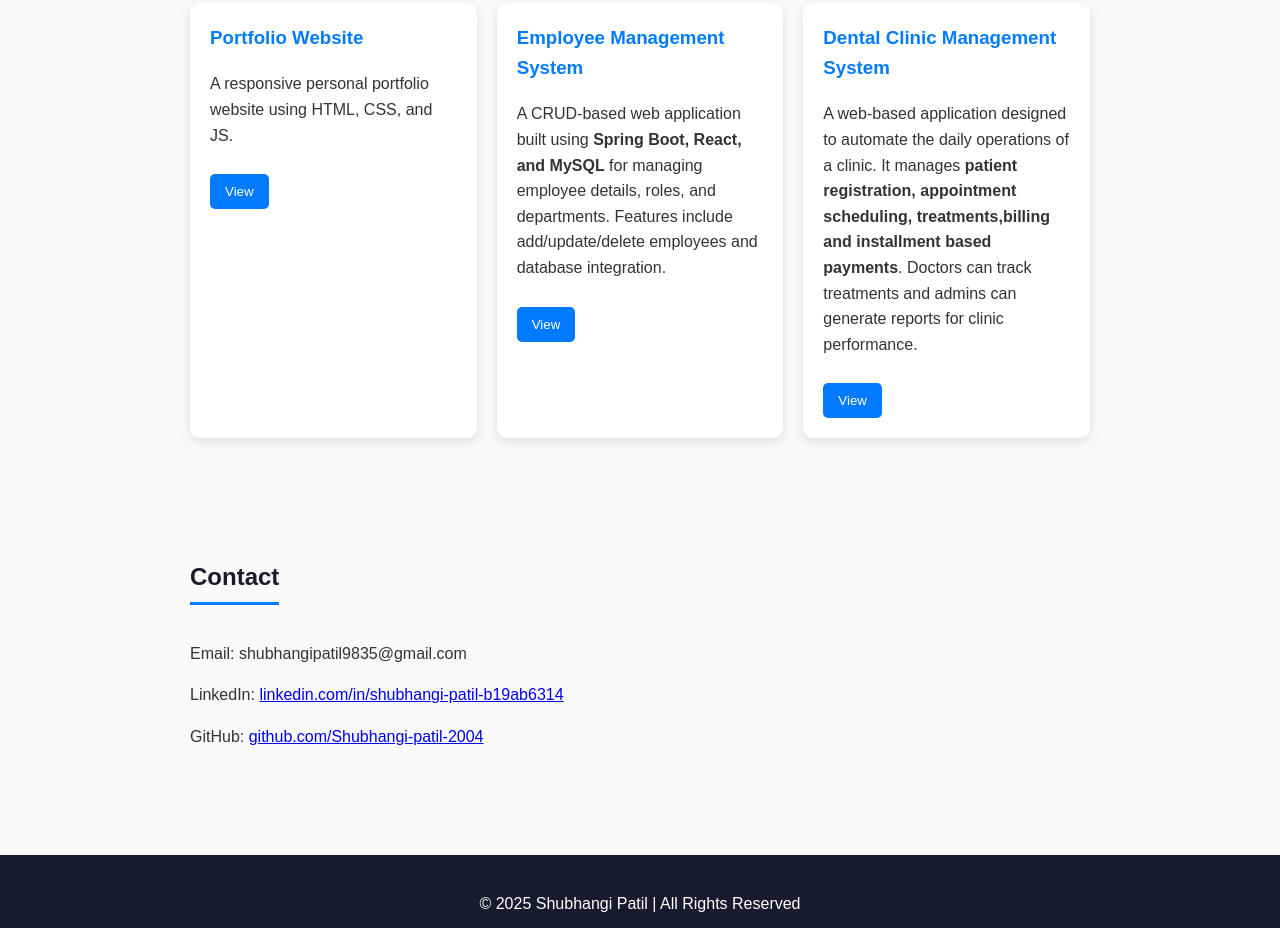
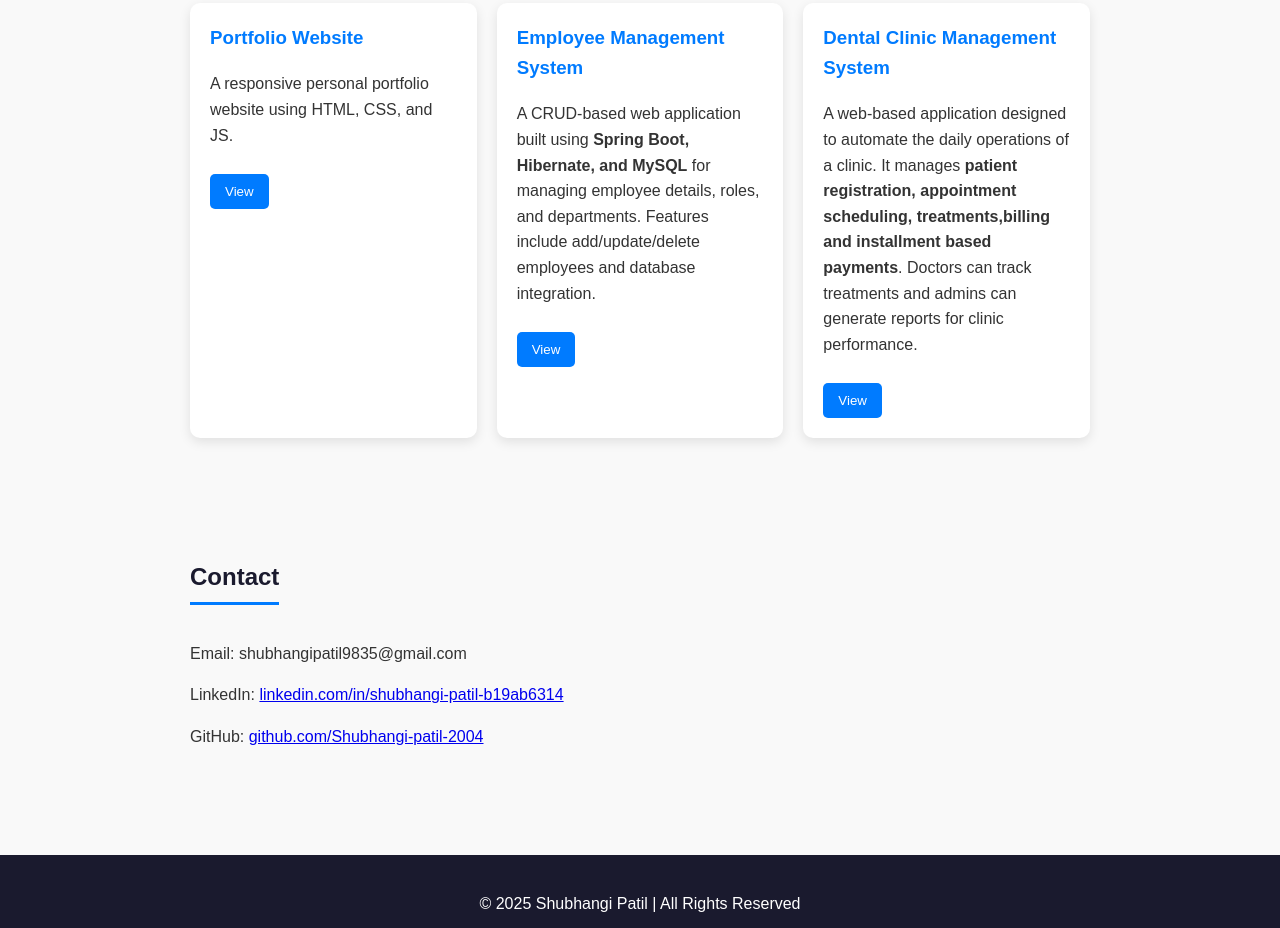
Before and after one commit to Shubhangi-patil-2004/Portfolio, a plain HTML site: page index.html in a window 1280 px wide. Shown: the part 1135-2063 px from the top of the page. Drawn offline with Linux system fonts and the light colour scheme.

Commit message:
Update index.html

```diff
--- a/index.html
+++ b/index.html
@@ -67,7 +67,7 @@
           <h3>Employee Management System</h3>
           <p>
             A CRUD-based web application built using
-            <b>Spring Boot, React, and MySQL</b> for managing employee details,
+            <b>Spring Boot, Hibernate, and MySQL</b> for managing employee details,
             roles, and departments. Features include add/update/delete employees
             and database integration.
           </p>
```
